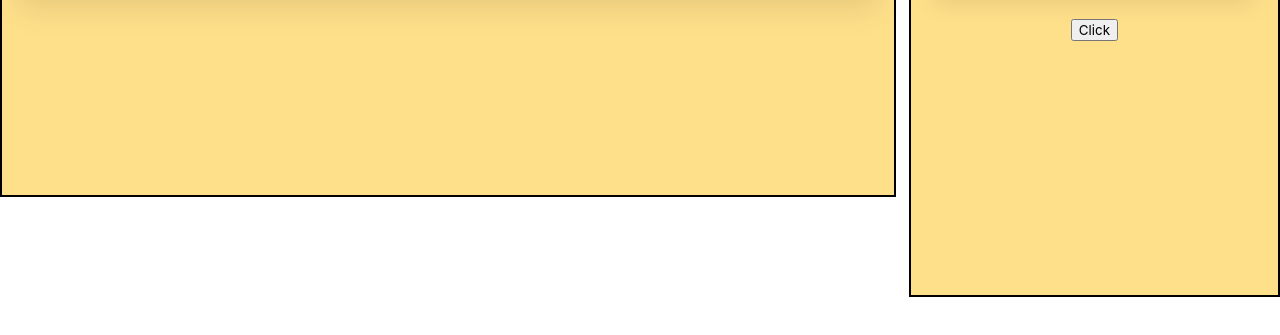
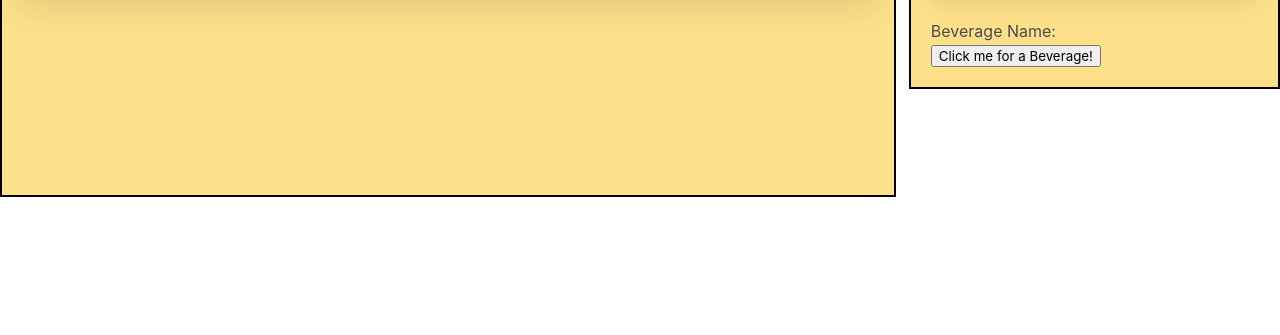
Before and after one commit to sometimesimgrumpy/Taste-and-Sip, a plain HTML site: page recipe.html in a window 1280 px wide. Shown: the part 345-680 px from the top of the page. Drawn offline with nearby package versions, Linux system fonts and the light colour scheme.

Commit message:
adding css and assets adjustments

```diff
--- a/assets/recipe.css
+++ b/assets/recipe.css
@@ -29,7 +29,7 @@
     border: 2px solid black;
     float: right;
     width: 29%;
-    height: 400px;
+    height: fit-content;
     word-wrap: break-word;
     font-family: 'Gill Sans', 'Gill Sans MT', Calibri, 'Trebuchet MS', sans-serif;
 }
@@ -51,7 +51,11 @@
 }
 
 #DrinkButton {
-    display: flex;
+    /* display: flex; */
     justify-content: center;
 
 }
+
+#drinkName img {
+    display: block;
+}
--- a/recipe.html
+++ b/recipe.html
@@ -31,13 +31,18 @@
          <di class="randomDrink"></di>
 
          <div id="DrinkButton" class="is-size-6-desktop">
-            <button onclick="drinkBtn('https://thecocktaildb.com/api/json/v1/1/random.php')">Click</button>
+            <h1 id="drinkName">
+                Beverage Name:
+            </h1>
+            <button id="DrinkButton" onclick="drinkBtn('https://thecocktaildb.com/api/json/v1/1/random.php')">Click me for a Beverage!</button>
+
         </div>
-            <div class="drink"></div>
+
 
 
     </aside>
 
+    <script src="./script.js"></script>
 
 </body>
 </html>
```
